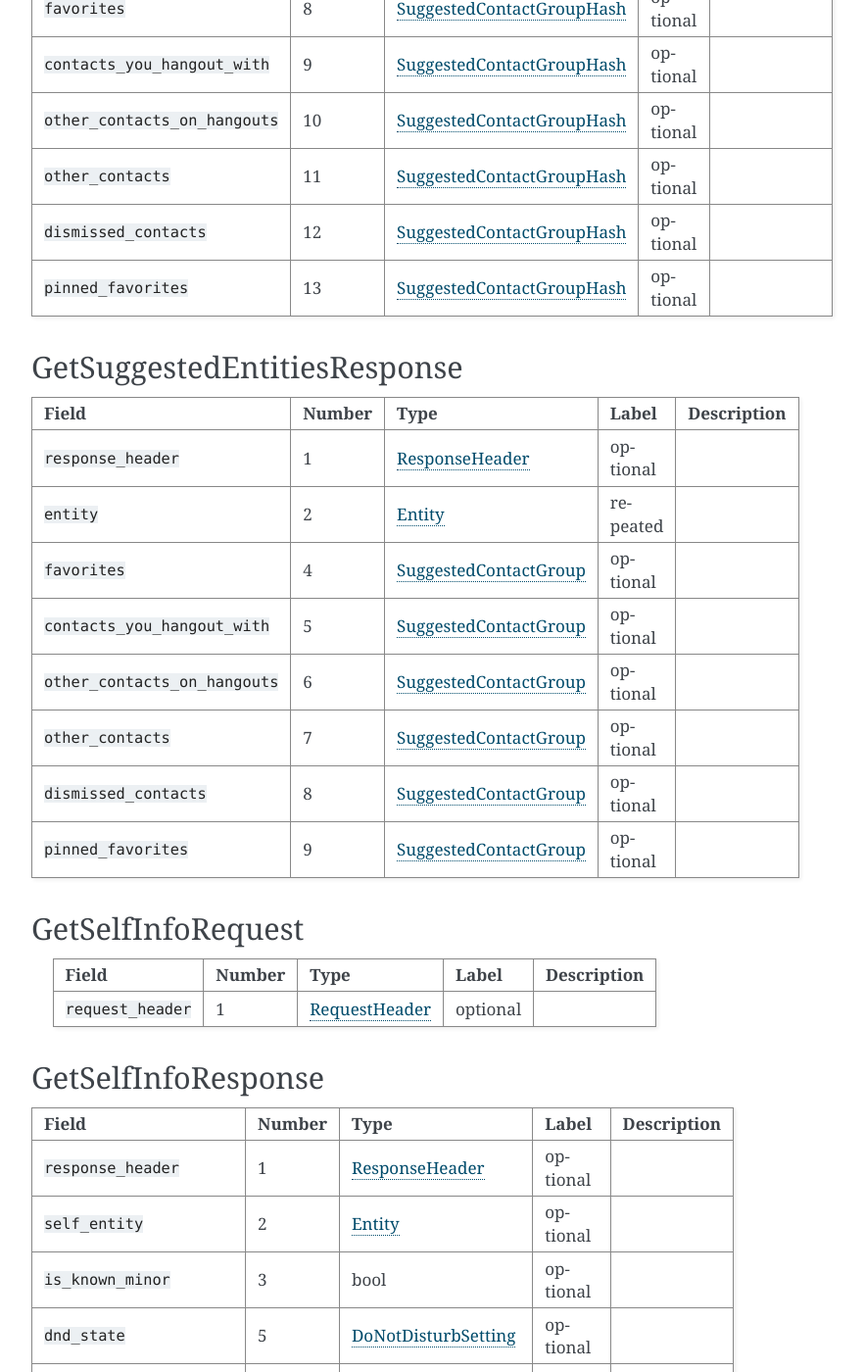
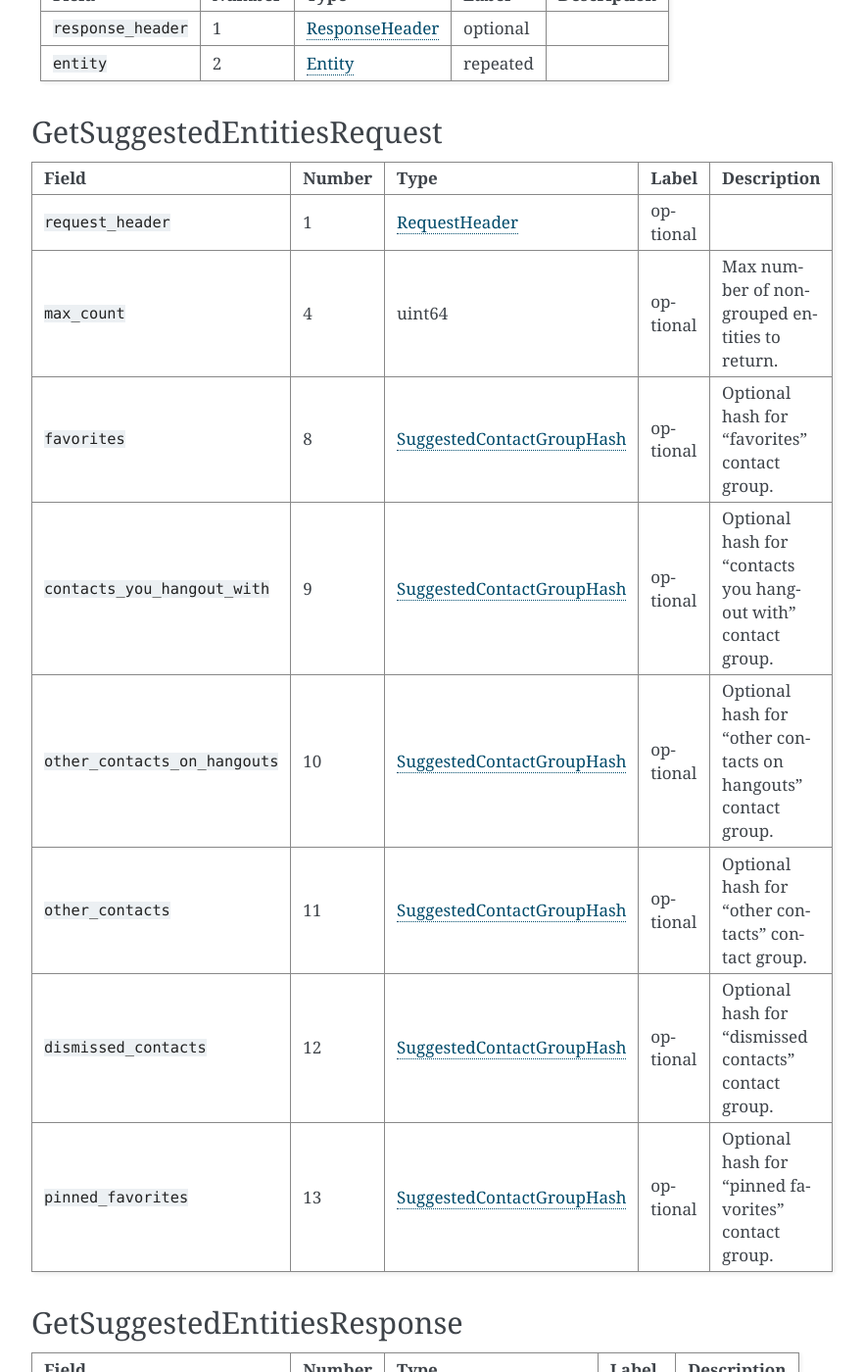
Before and after one commit to tdryer/hangups, a Sphinx documentation site: the page built from docs/protobuf.rst, in a window 1280 px wide and 1400 px high, scrolled down 31769 px. Shown: the whole window at 98% size, without its empty margins (388-1270 px from the left). Built offline with Sphinx 7.4.7, drawn with Linux system fonts in a browser that asks for light colours; some of the changed text lies outside the part shown.

Commit message:
Add Client.get_suggested_entities

```diff
--- a/docs/proto.rst
+++ b/docs/proto.rst
@@ -841,33 +841,33 @@ Field             Number Type        Label    Description
 SuggestedContactGroupHash
 -------------------------
 
-=================== ====== ====== ======== ============================================
+=================== ====== ====== ======== ====================================================================================
 Field               Number Type   Label    Description
-=================== ====== ====== ======== ============================================
+=================== ====== ====== ======== ====================================================================================
 :code:`max_results` 1      uint64 optional Number of results to return from this group.
-:code:`hash`        2      bytes  optional A 4-byte hash.
-=================== ====== ====== ======== ============================================
+:code:`hash`        2      bytes  optional An optional 4-byte hash. If this matches the server's hash, no results will be sent.
+=================== ====== ====== ======== ====================================================================================
 
 SuggestedContact
 ----------------
 
-========================= ====== =================== ======== ===========
+========================= ====== =================== ======== ================================
 Field                     Number Type                Label    Description
-========================= ====== =================== ======== ===========
-:code:`entity`            1      `Entity`_           optional
-:code:`invitation_status` 2      `InvitationStatus`_ optional
-========================= ====== =================== ======== ===========
+========================= ====== =================== ======== ================================
+:code:`entity`            1      `Entity`_           optional The contact's entity.
+:code:`invitation_status` 2      `InvitationStatus`_ optional The contact's invitation status.
+========================= ====== =================== ======== ================================
 
 SuggestedContactGroup
 ---------------------
 
-==================== ====== =================== ======== ==============
+==================== ====== =================== ======== ====================================================================
 Field                Number Type                Label    Description
-==================== ====== =================== ======== ==============
-:code:`hash_matched` 1      bool                optional
-:code:`hash`         2      bytes               optional A 4-byte hash.
-:code:`contact`      3      `SuggestedContact`_ repeated
-==================== ====== =================== ======== ==============
+==================== ====== =================== ======== ====================================================================
+:code:`hash_matched` 1      bool                optional True if the request's hash matched and no contacts will be included.
+:code:`hash`         2      bytes               optional A 4-byte hash which can be used in subsequent requests.
+:code:`contact`      3      `SuggestedContact`_ repeated List of contacts in this group.
+==================== ====== =================== ======== ====================================================================
 
 StateUpdate
 -----------
@@ -1234,17 +1234,18 @@ Field                   Number Type              Label    Description
 GetSuggestedEntitiesRequest
 ---------------------------
 
-================================== ====== ============================ ======== ===========
+================================== ====== ============================ ======== =============================================================
 Field                              Number Type                         Label    Description
-================================== ====== ============================ ======== ===========
+================================== ====== ============================ ======== =============================================================
 :code:`request_header`             1      `RequestHeader`_             optional
-:code:`favorites`                  8      `SuggestedContactGroupHash`_ optional
-:code:`contacts_you_hangout_with`  9      `SuggestedContactGroupHash`_ optional
-:code:`other_contacts_on_hangouts` 10     `SuggestedContactGroupHash`_ optional
-:code:`other_contacts`             11     `SuggestedContactGroupHash`_ optional
-:code:`dismissed_contacts`         12     `SuggestedContactGroupHash`_ optional
-:code:`pinned_favorites`           13     `SuggestedContactGroupHash`_ optional
-================================== ====== ============================ ======== ===========
+:code:`max_count`                  4      uint64                       optional Max number of non-grouped entities to return.
+:code:`favorites`                  8      `SuggestedContactGroupHash`_ optional Optional hash for "favorites" contact group.
+:code:`contacts_you_hangout_with`  9      `SuggestedContactGroupHash`_ optional Optional hash for "contacts you hangout with" contact group.
+:code:`other_contacts_on_hangouts` 10     `SuggestedContactGroupHash`_ optional Optional hash for "other contacts on hangouts" contact group.
+:code:`other_contacts`             11     `SuggestedContactGroupHash`_ optional Optional hash for "other contacts" contact group.
+:code:`dismissed_contacts`         12     `SuggestedContactGroupHash`_ optional Optional hash for "dismissed contacts" contact group.
+:code:`pinned_favorites`           13     `SuggestedContactGroupHash`_ optional Optional hash for "pinned favorites" contact group.
+================================== ====== ============================ ======== =============================================================
 
 GetSuggestedEntitiesResponse
 ----------------------------
```
Also changed, not shown: 3 other files.
